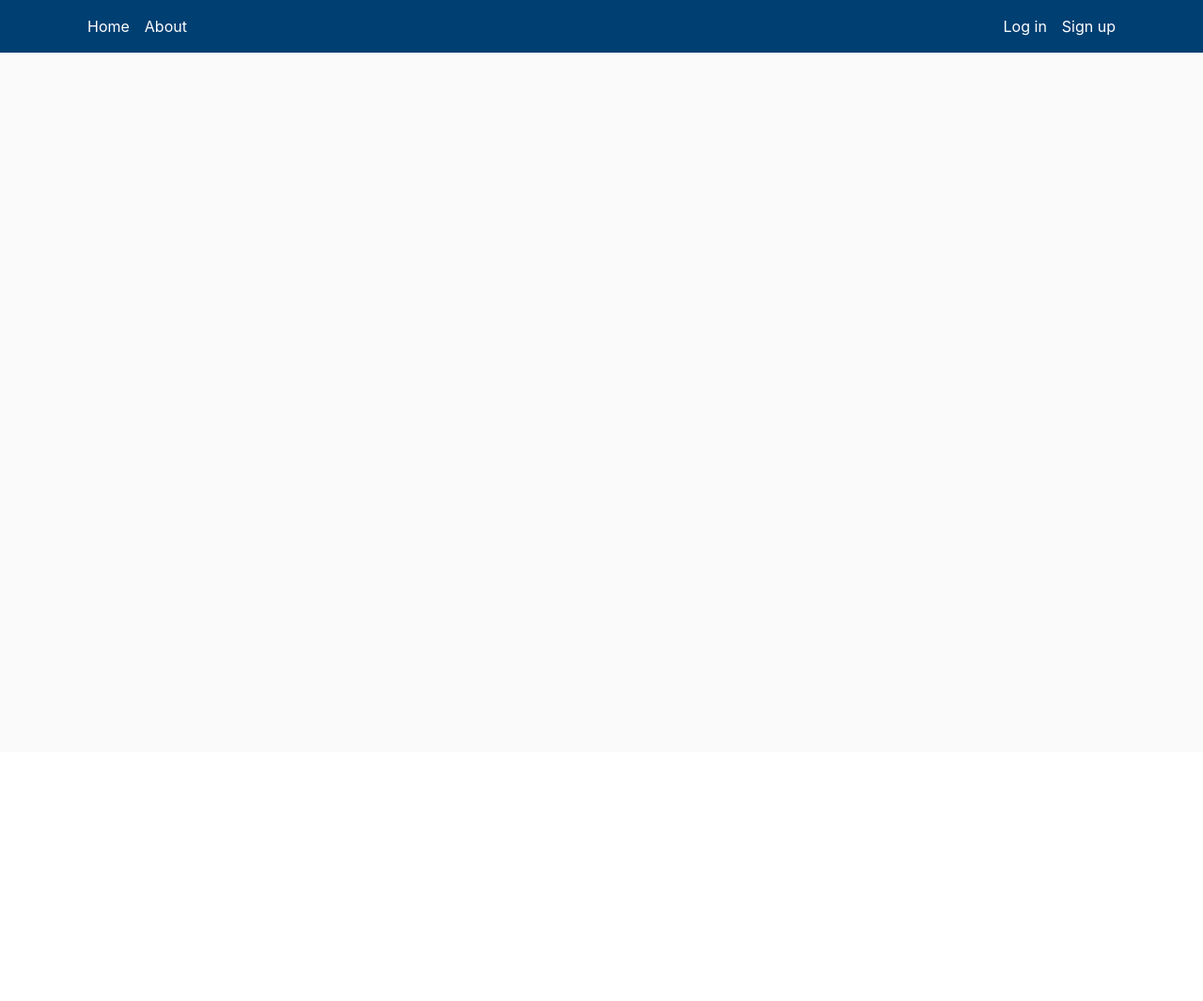
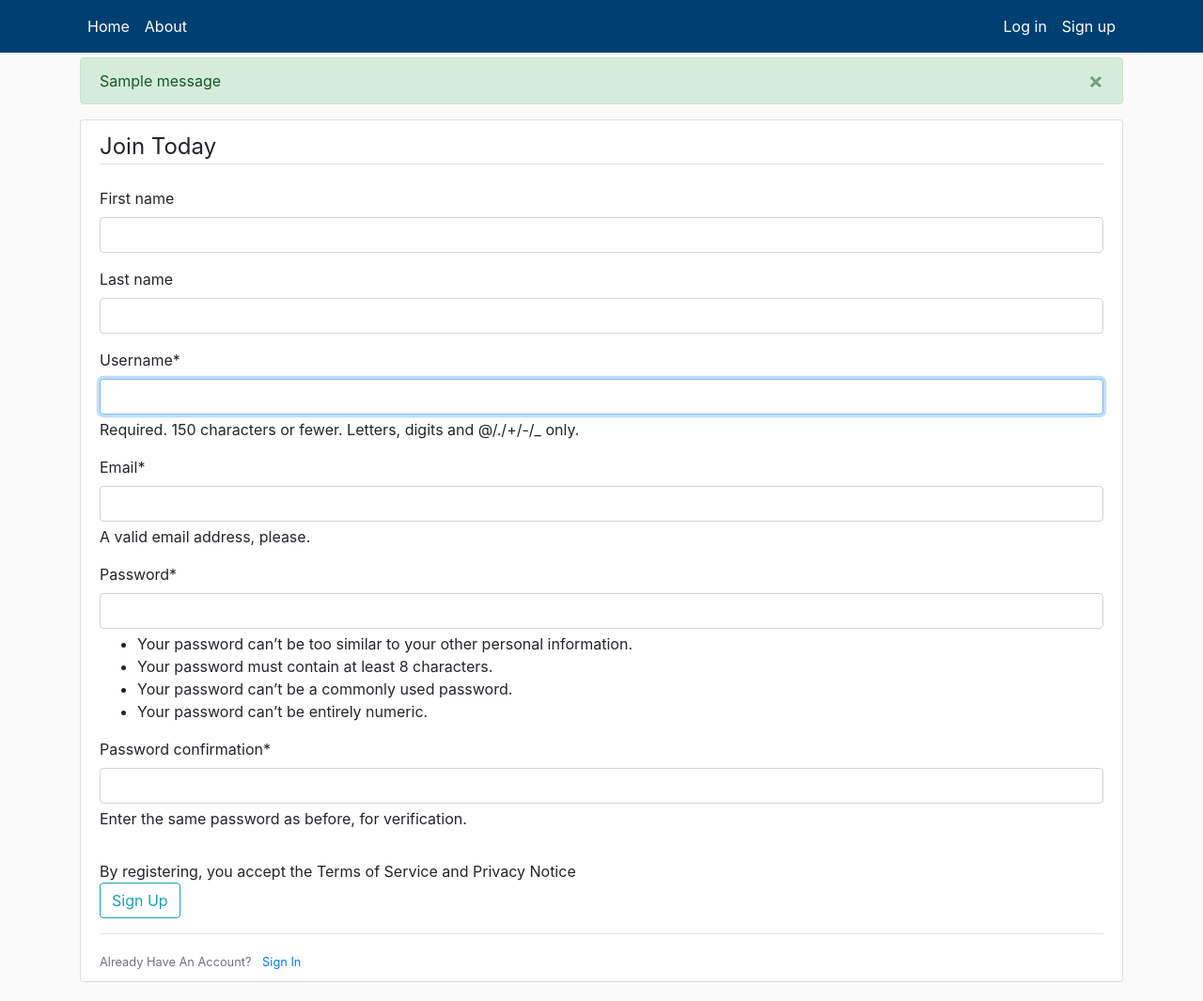
Before and after one commit to Arunarchitect/modfinedeploy, a Django app: page /register in a window 1280 px wide. Shown: the whole page at 94% size. Before the commit the page ends 56 px from the top, so only its background shows below. Run offline with Django 4.2, Linux system fonts and the light colour scheme; data comes from the database, SQL or seed files in the repository; both versions use the stored data as it was after the commit; tables that the repository leaves empty hold one stand-in row (values such as "Sample post"); one stand-in notice (Sample message) is shown; some libraries are stand-ins or nearby versions.

Commit message:
upto toto 8, messages added after register

```diff
--- a/main/templates/main/header.html
+++ b/main/templates/main/header.html
@@ -29,6 +29,7 @@
     <main role="main" class="container-xl">
         <div class="row">
             <div class="col-lg-12 col-md-12-p-0 col-sm-12">
+                {% include 'main/includes/messaging.html' %}
                 {% block content %}
 
                 {% endblock %}
--- /dev/null
+++ b/main/templates/main/includes/messaging.html
@@ -0,0 +1,25 @@
+{% if messages %}
+    {% for message in messages %}
+        {% if message.tags == 'success' %}
+            <div class="alert alert-success alert-dismissible" role="alert">
+                <a href="#" class="close" data-dismiss="alert" aria-label="close">&times;</a>
+                {{ message|safe|escape }}
+            </div>
+        {% elif message.tags == 'error' %}
+            <div class="alert alert-danger alert-dismissible" role="alert">
+                <a href="#" class="close" data-dismiss="alert" aria-label="close">&times;</a>
+                {{ message|safe|escape }}
+            </div>
+        {% elif message.tags == 'info' %}
+            <div class="alert alert-info alert-dismissible" role="alert">
+                <a href="#" class="close" data-dismiss="alert" aria-label="close">&times;</a>
+                {{ message|safe|escape }}
+            </div>
+        {% elif message.tags == 'warning' %}
+            <div class="alert alert-warning alert-dismissible" role="alert">
+                <a href="#" class="close" data-dismiss="alert" aria-label="close">&times;</a>
+                {{ message|safe|escape }}
+            </div>
+        {% endif %}
+    {% endfor %}
+{% endif %}
--- a/modfine/urls.py
+++ b/modfine/urls.py
@@ -21,10 +21,11 @@ from django.contrib import admin
 from django.urls import path, include
 
 urlpatterns = [
+    path('', include('users.urls')),
     path('', include('main.urls')),
     path('admin/', admin.site.urls),
     path('tinymce/', include('tinymce.urls')),
 ]
 
 if settings.DEBUG:
-    urlpatterns += static(settings.MEDIA_URL, document_root= settings.MEDIA_ROOT)
+    urlpatterns += static(settings.MEDIA_URL, document_root=settings.MEDIA_ROOT)
--- a/requirements.txt
+++ b/requirements.txt
@@ -1,5 +1,6 @@
 asgiref==3.7.2
 Django==4.2.2
+django-crispy-forms==2.0
 django-tinymce==3.6.1
 fontawesome-free==5.15.4
 fontawesomefree==6.4.0
--- /dev/null
+++ b/users/forms.py
@@ -0,0 +1,19 @@
+from django import forms
+from django.contrib.auth.forms import UserCreationForm
+from django.contrib.auth import get_user_model
+
+
+class UserRegistrationForm(UserCreationForm):
+    email = forms.EmailField(help_text='A valid email address, please.', required=True)
+
+    class Meta:
+        model = get_user_model()
+        fields = ['first_name', 'last_name', 'username', 'email', 'password1', 'password2']
+
+    def save(self, commit=True):
+        user = super(UserRegistrationForm, self).save(commit=False)
+        user.email = self.cleaned_data['email']
+        if commit:
+            user.save()
+
+        return user
--- /dev/null
+++ b/users/templates/users/register.html
@@ -0,0 +1,24 @@
+{% extends "main/header.html" %}
+{% load crispy_forms_tags %}
+{% block content %}
+    <div class="content-section">
+        <form method="POST">
+            {% csrf_token %}
+            <fieldset class="form-group">
+                <legend class="border-bottom mb-4">Join Today</legend>
+                {{ form|crispy }}
+            </fieldset>
+
+            By registering, you accept the Terms of Service and Privacy Notice
+
+            <div class="form-group">
+                <button class="btn btn-outline-info" type="submit">Sign Up</button>
+            </div>
+        </form>
+        <div class="border-top pt-3">
+            <small class="text-muted">
+                Already Have An Account? <a class="ml-2" href="/login">Sign In</a>
+            </small>
+        </div>
+    </div>
+{% endblock content %}
--- /dev/null
+++ b/users/urls.py
@@ -0,0 +1,6 @@
+from django.urls import path
+from . import views
+
+urlpatterns = [
+    path('register', views.register, name = 'register'),
+]
--- a/users/views.py
+++ b/users/views.py
@@ -1,7 +1,30 @@
-from django.shortcuts import render
-from django.contrib import admin
-from .models import CustomUser
+from django.shortcuts import render, redirect
+from django.contrib.auth import get_user_model, login
+from django.contrib import messages
+from .forms import UserRegistrationForm
 
 # Create your views here.
 
-admin.site.register(CustomUser)
+def register(request):
+    if request.user.is_authenticated:
+        return redirect ('/')
+
+    if request.method == 'POST':
+        form = UserRegistrationForm(request.POST)
+        if form.is_valid():
+            user = form.save()
+            login(request, user)
+            messages.success(request, f"New Account created {user.username}")
+            return redirect('/')
+        else :
+            for error in list(form.errors.values()):
+                messages.error(request, error)
+
+    else:
+        form = UserRegistrationForm()
+
+    return render (
+        request=request,
+        template_name= 'users/register.html',
+        context={'form':form}
+    )
```
Also changed, not shown: modfine/settings.py (+7 -0 lines), db.sqlite3.
